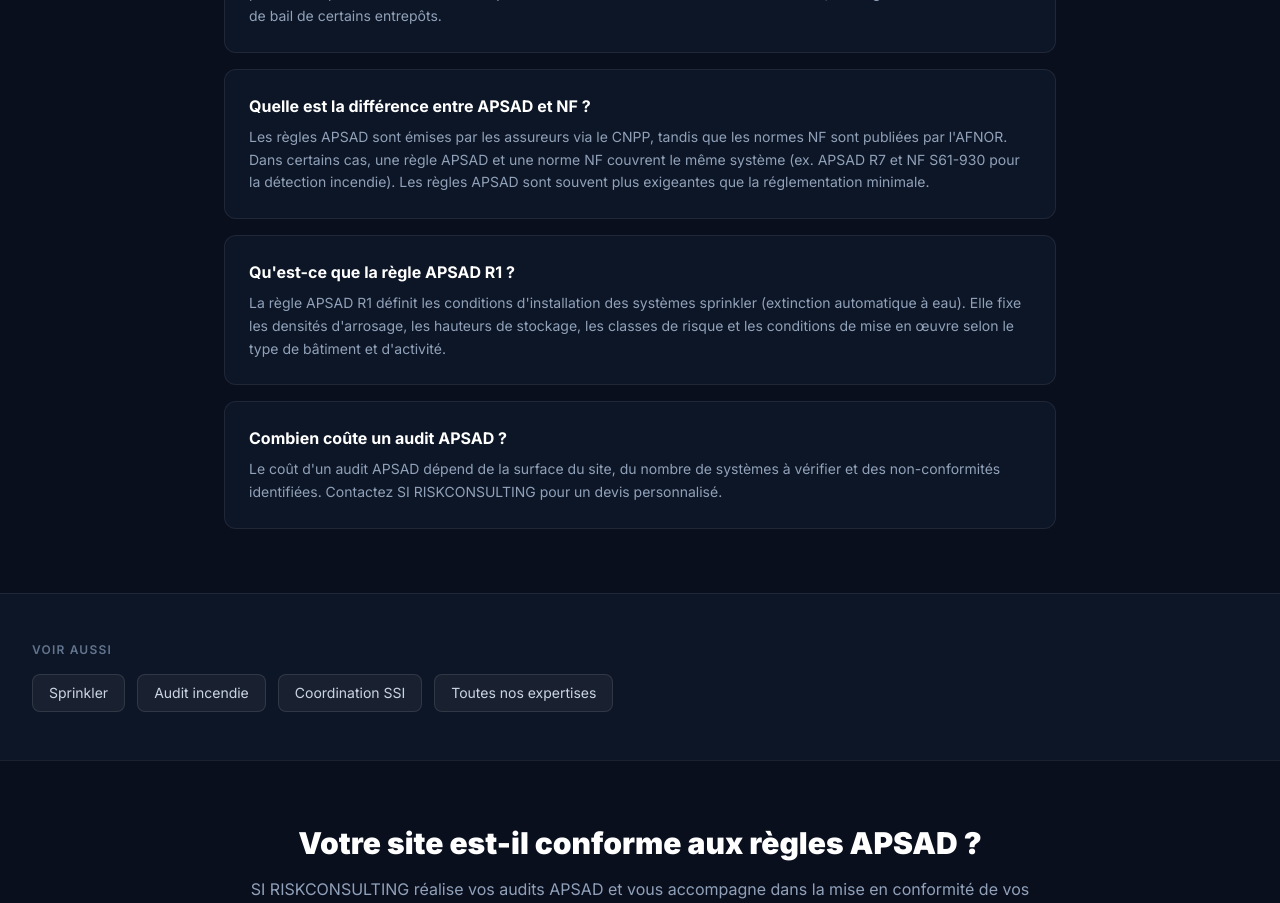
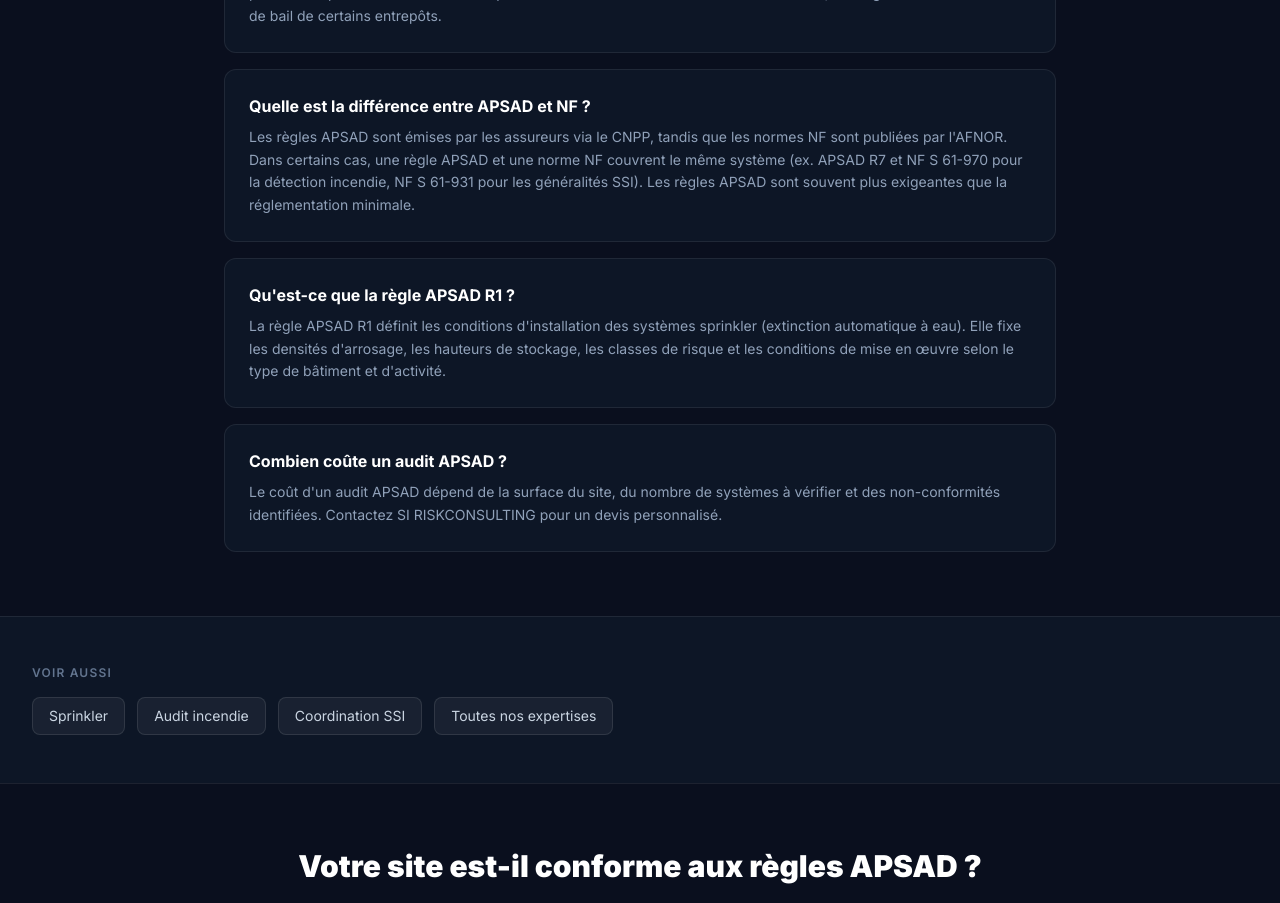
Before and after one commit to Saidh94/si-riskconsulting, a Next.js app: page /apsad in a window 1280 px wide. Shown: the part 2700-3603 px from the top of the page. Built offline with nearby package versions, Linux system fonts and the light colour scheme.

Commit message:
fix: NF S 61-970 (détection) et NF S 61-931 (SSI généralités) — abrogation NF S 61-930

```diff
--- a/app/apsad/page.tsx
+++ b/app/apsad/page.tsx
@@ -24,7 +24,7 @@ const faqItems = [
   },
   {
     question: "Quelle est la différence entre APSAD et NF ?",
-    answer: "Les règles APSAD sont émises par les assureurs via le CNPP, tandis que les normes NF sont publiées par l'AFNOR. Dans certains cas, une règle APSAD et une norme NF couvrent le même système (ex. APSAD R7 et NF S61-930 pour la détection incendie). Les règles APSAD sont souvent plus exigeantes que la réglementation minimale.",
+    answer: "Les règles APSAD sont émises par les assureurs via le CNPP, tandis que les normes NF sont publiées par l'AFNOR. Dans certains cas, une règle APSAD et une norme NF couvrent le même système (ex. APSAD R7 et NF S 61-970 pour la détection incendie, NF S 61-931 pour les généralités SSI). Les règles APSAD sont souvent plus exigeantes que la réglementation minimale.",
   },
   {
     question: "Qu'est-ce que la règle APSAD R1 ?",
```
